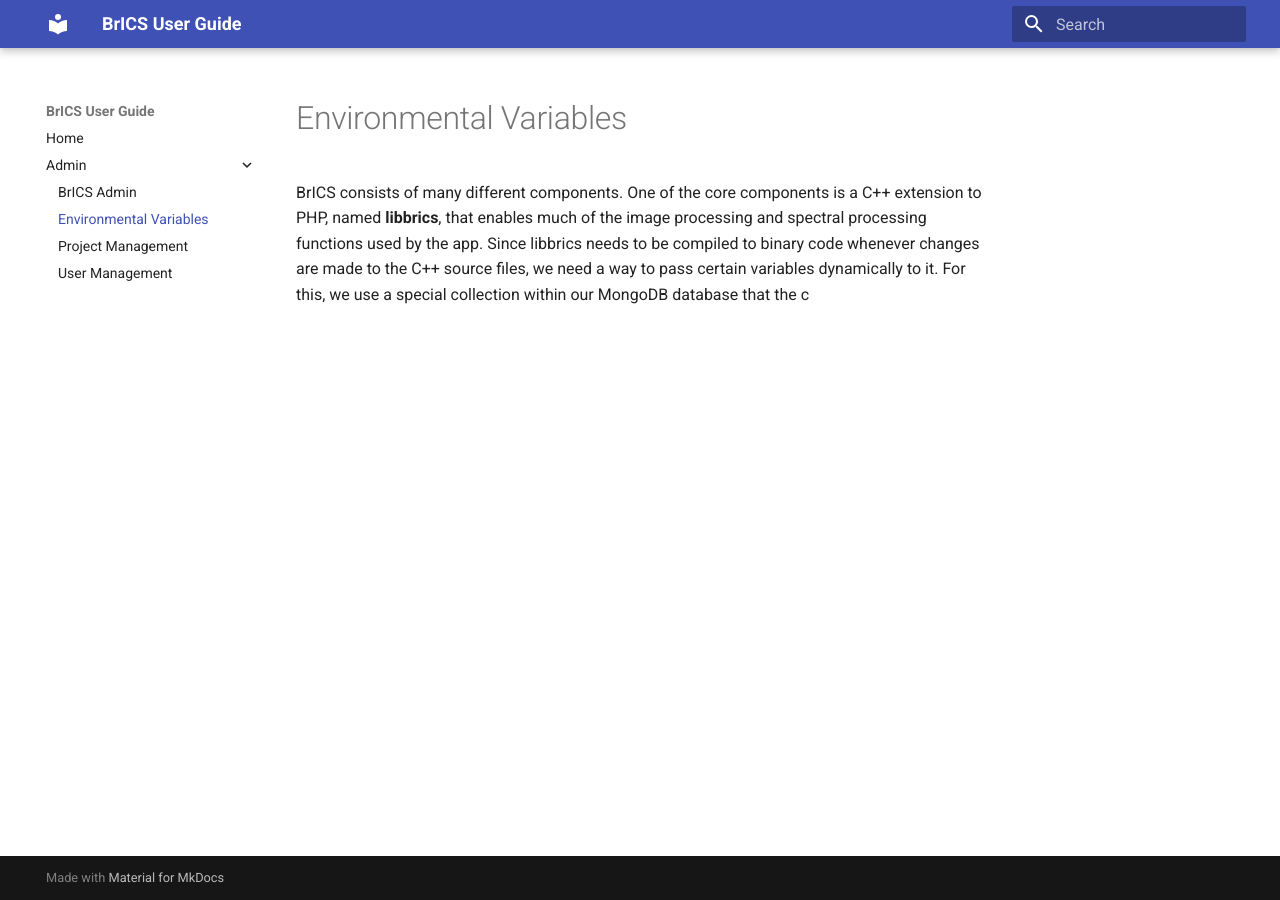
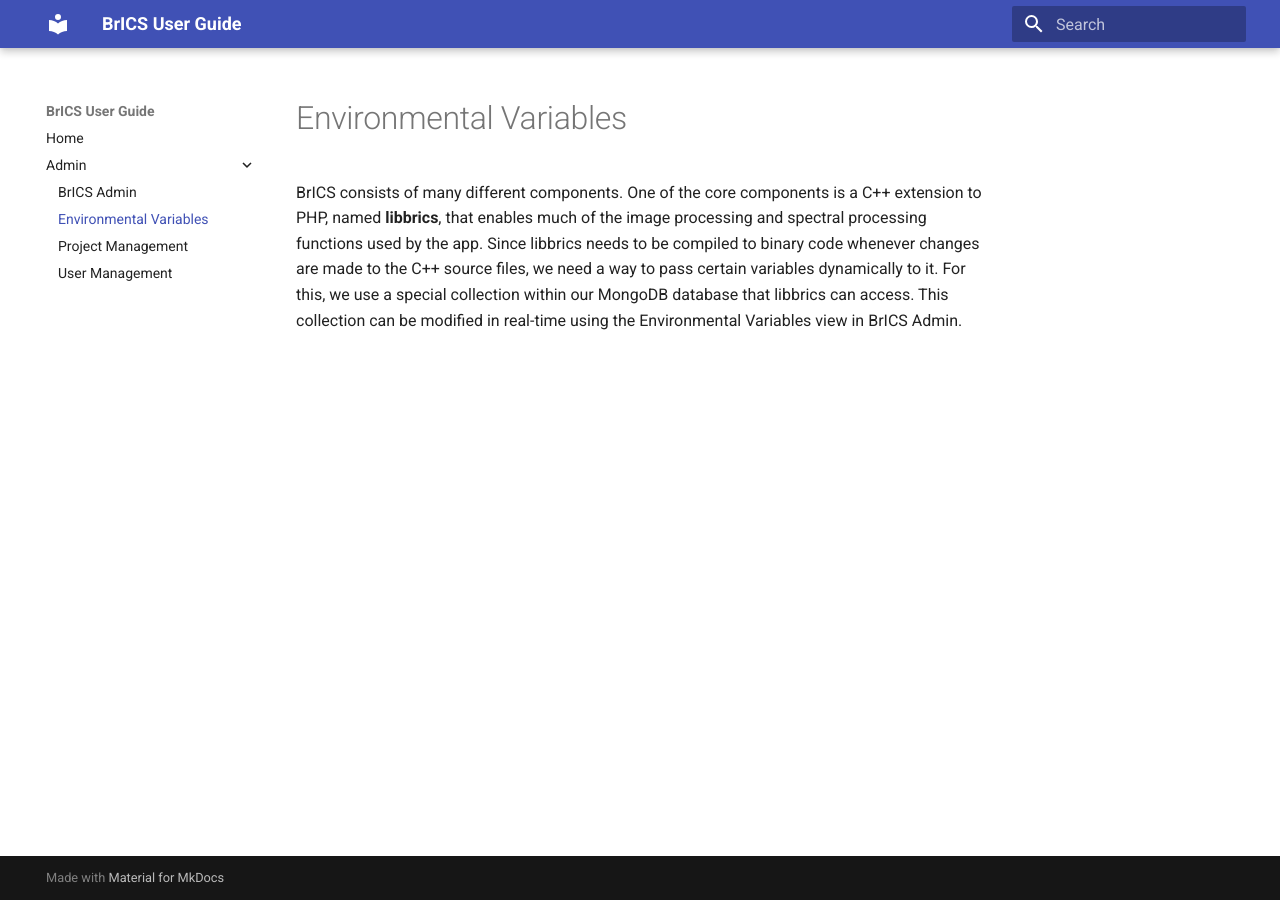
Before and after one commit to BrainImaging/brics-docs, an MkDocs documentation site: the page built from docs/admin/environment.md, in a window 1280 px wide. Built offline with MkDocs 1.6.1 and Material for MkDocs 9.7.7, drawn with Linux system fonts in a browser that asks for light colours.

Commit message:
docs/admin/environment.md updated from https://stackedit.io/

```diff
--- a/docs/admin/environment.md
+++ b/docs/admin/environment.md
@@ -1,5 +1,6 @@
 # Environmental Variables
-BrICS consists of many different components. One of the core components is a C++ extension to PHP, named **libbrics**, that enables much of the image processing and spectral processing functions used by the app. Since libbrics needs to be compiled to binary code whenever changes are made to the C++ source files, we need a way to pass certain variables dynamically to it. For this, we use a special collection within our MongoDB database that the c
+BrICS consists of many different components. One of the core components is a C++ extension to PHP, named **libbrics**, that enables much of the image processing and spectral processing functions used by the app. Since libbrics needs to be compiled to binary code whenever changes are made to the C++ source files, we need a way to pass certain variables dynamically to it. For this, we use a special collection within our MongoDB database that libbrics can access. This collection can be modified in real-time using the Environmental Variables view in BrICS Admin.
+
 <!--stackedit_data:
-eyJoaXN0b3J5IjpbMTI1MzEzNDA2Nl19
+eyJoaXN0b3J5IjpbNDUxNjIzNDIxXX0=
 -->
```
